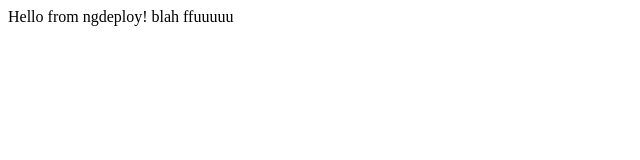
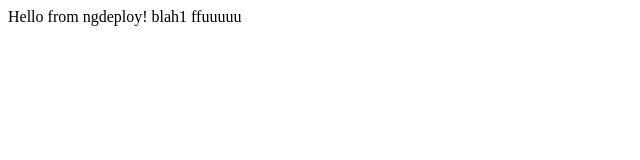
Before and after one commit to marek5050/ngdeploy_test3, a plain HTML site: page index.html in a window 1280 px wide. Shown: the full height of the page, 0-640 px from the left. Drawn offline with Linux system fonts and the light colour scheme.

Commit message:
Update index.html

```diff
--- a/index.html
+++ b/index.html
@@ -5,7 +5,7 @@
     <title>Hello</title>
 </head>
 <body>
-Hello from ngdeploy! blah
+Hello from ngdeploy! blah1
 ffuuuuu
 </body>
 </html>
```
